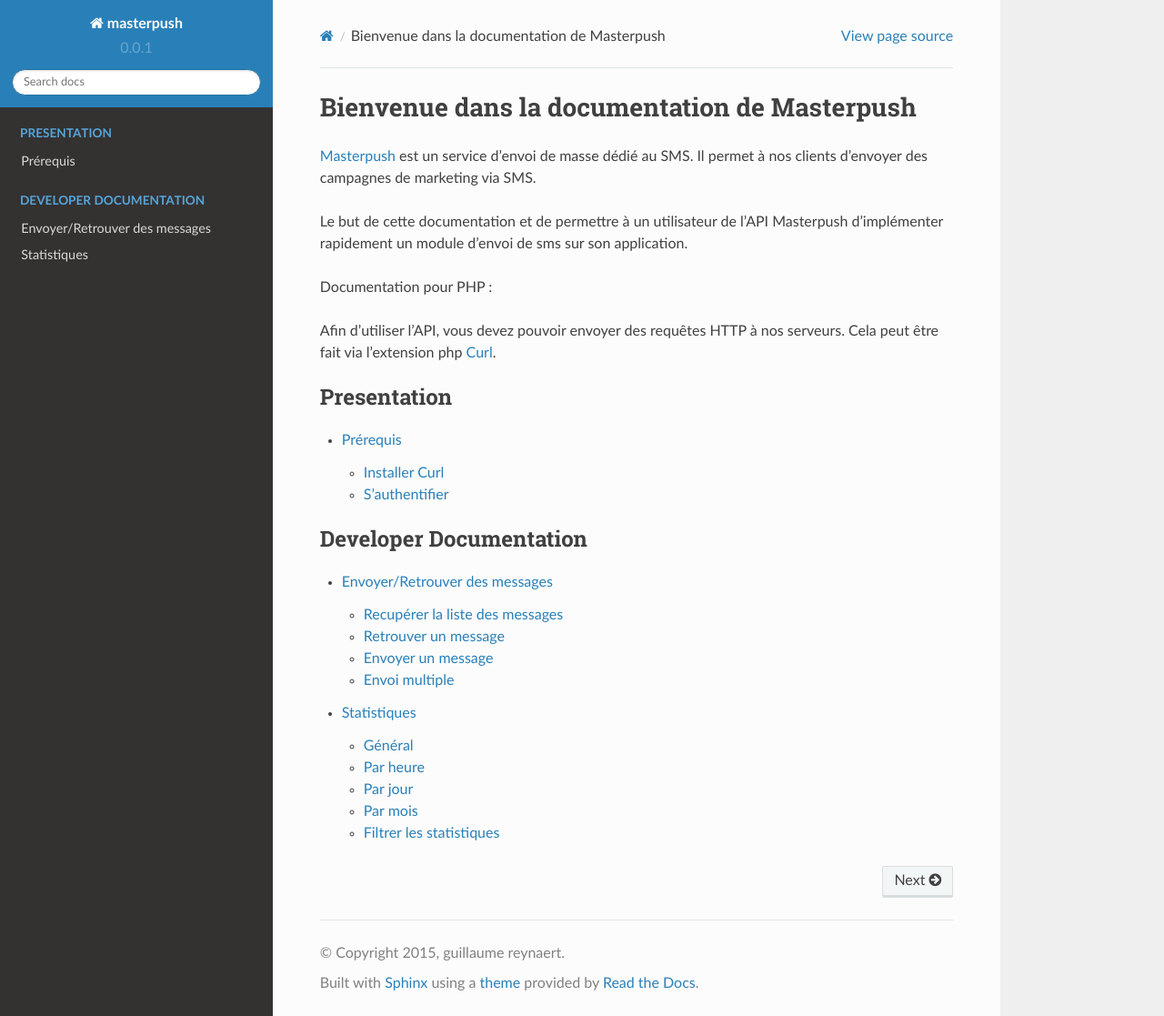
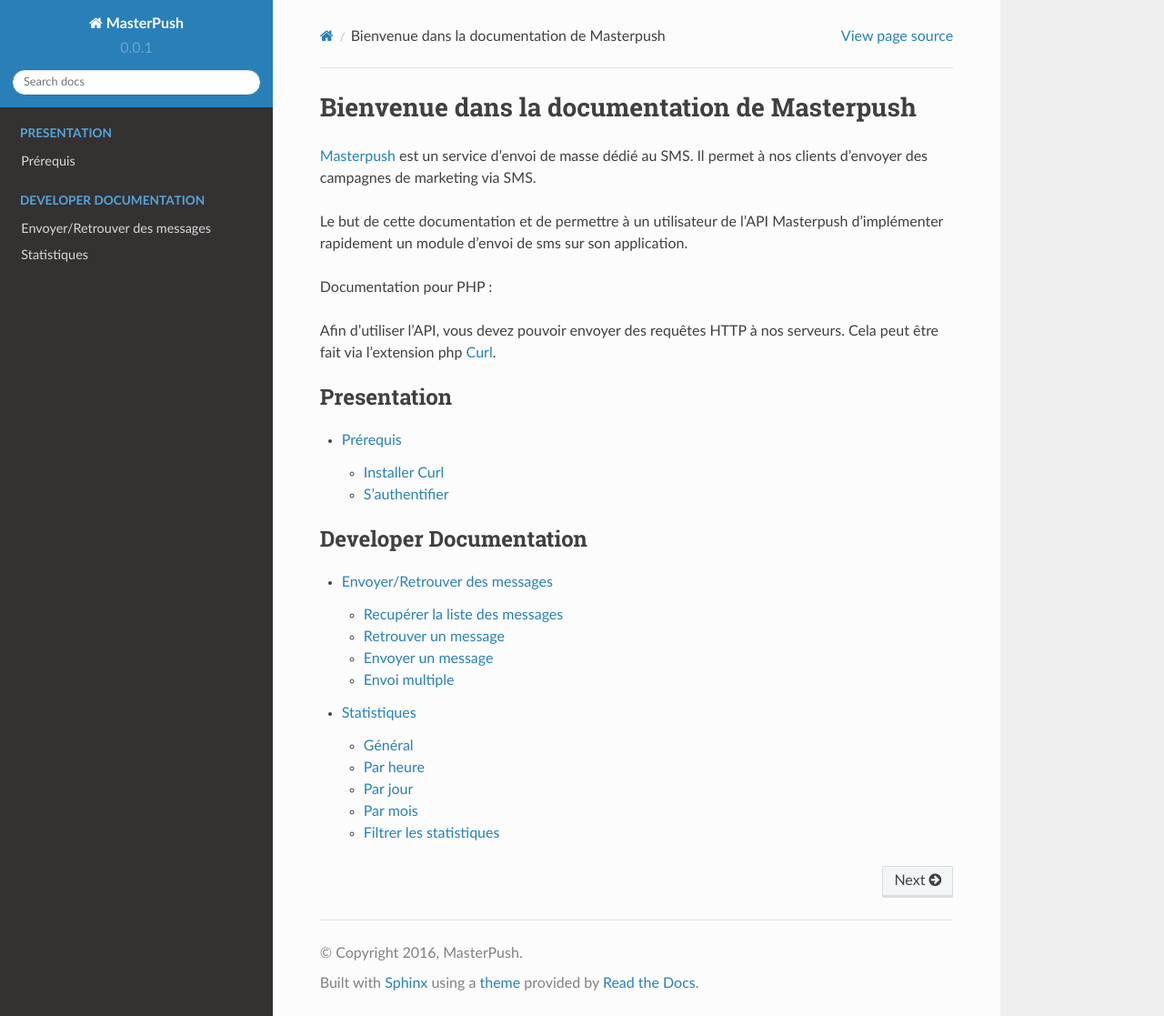
Before and after one commit to jclg/docs, a Sphinx documentation site: the page built from source/index.rst, in a window 1280 px wide and 1117 px high. Shown: the whole window at 91% size. Built offline with Sphinx 7.4.7 and the Read the Docs theme 2.0.0, drawn with Linux system fonts in a browser that asks for light colours.

Commit message:
Update copyright

```diff
--- a/source/conf.py
+++ b/source/conf.py
@@ -47,9 +47,9 @@
 master_doc = 'index'
 
 # General information about the project.
-project = 'masterpush'
-copyright = '2015, guillaume reynaert'
-author = 'guillaume reynaert'
+project = 'MasterPush'
+copyright = '2016, MasterPush'
+author = 'Dalenys'
 
 # The version info for the project you're documenting, acts as replacement for
 # |version| and |release|, also used in various other places throughout the
@@ -230,8 +230,7 @@
 # (source start file, target name, title,
 #  author, documentclass [howto, manual, or own class]).
 latex_documents = [
-  (master_doc, 'masterpush.tex', 'masterpush Documentation',
-   'guillaume reynaert', 'manual'),
+  (master_doc, 'masterpush.tex', 'masterpush Documentation', 'manual'),
 ]
 
 # The name of an image file (relative to this directory) to place at the top of
```
